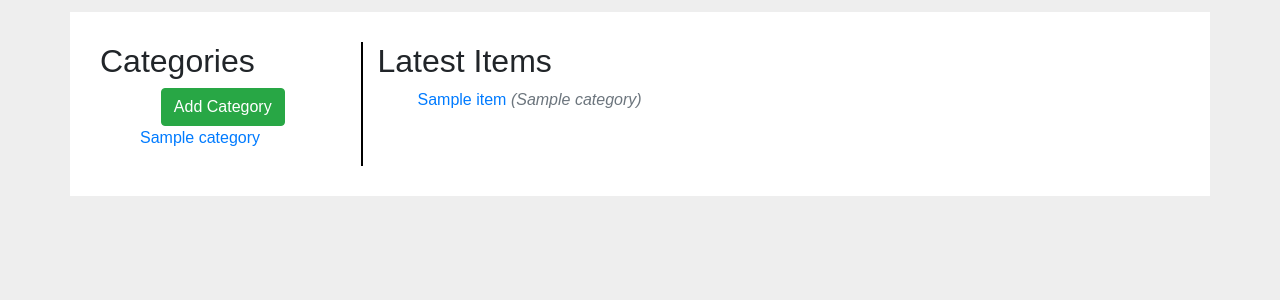
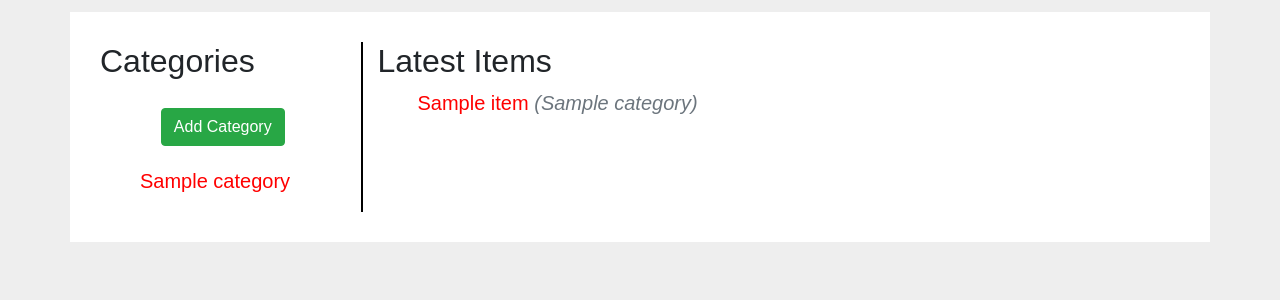
Before and after one commit to rccmodena/FSND_item_catalog, a Flask app: template vagrant/catalog/templates/auth_categories.html in a window 1280 px wide. Shown: the part 88-388 px from the top of the page. Run offline with Flask 2, Linux system fonts and the light colour scheme; the template is opened without the code that fills it: most values are stand-ins (such as "Sample title", 1, 10 or a date in 2020); parts of the project's set-up code (start-up, migrations or seed data) failed here and were passed over; some libraries are stand-ins or nearby versions.

Commit message:
refactor: Update 4 templates

```diff
--- a/vagrant/catalog/templates/auth_categories.html
+++ b/vagrant/catalog/templates/auth_categories.html
@@ -15,15 +15,15 @@
   </div>
   <div class="row">
     <nav class="col-md-3">
-      <h2>Categories</h2>
-      <div class="text-center">
+      <h2 class="padding_bottom">Categories</h2>
+      <div class="text-center padding_bottom">
         <a class="btn btn-success" role="button" id="login"
-        href="{{url_for('showLogin')}}">Add Category</a>
+        href="{{url_for('newCategory')}}">Add Category</a>
       </div>
       <ul>
         {% for category in categories %}
           <li>
-      		<a href = "{{url_for('showItems', category_name = category.name)}}">{{category.name}}</a>
+      		<a class="lead text_red" href = "{{url_for('showItems', category_name = category.name)}}">{{category.name}}</a>
           </li>
       	{% endfor %}
       </ul>
@@ -32,9 +32,10 @@
       <h2>Latest Items</h2>
       <ul>
         {% for item in latest_items %}
-          <li>
-      		<a href = "{{url_for('showItem', category_name = category.name, item_name = item.name)}}">{{item.name}} <span class="text-muted"> <em>({{category.name}}) </em></span></a>
-          </li>
+        <li>
+          <a class="lead text_red" href = "{{url_for('showItem', category_name = item.Category, item_title = item.Title)}}">
+          {{item.Title}} <span class="text-muted"> <em>({{item.Category}}) </em></span></a>
+        </li>
       	{% endfor %}
       </ul>
     </main>
--- a/vagrant/catalog/templates/categories.html
+++ b/vagrant/catalog/templates/categories.html
@@ -19,7 +19,7 @@
       <ul>
         {% for category in categories %}
           <li>
-      		<a href = "{{url_for('showItems', category_name = category.name)}}">{{category.name}}</a>
+      		<a class="lead text_red" href = "{{url_for('showItems', category_name = category.name)}}">{{category.name}}</a>
           </li>
       	{% endfor %}
       </ul>
@@ -29,7 +29,8 @@
       <ul>
         {% for item in latest_items %}
           <li>
-      		<a href = "{{url_for('showItem', category_name = category.name, item_name = item.name)}}">{{item.name}} <span class="text-muted"> <em>({{category.name}}) </em></span></a>
+            <a class="lead text_red" href = "{{url_for('showItem', category_name = item.Category, item_title = item.Title)}}">
+            {{item.Title}} <span class="text-muted"> <em>({{item.Category}}) </em></span></a>
           </li>
       	{% endfor %}
       </ul>
--- a/vagrant/catalog/templates/header.html
+++ b/vagrant/catalog/templates/header.html
@@ -2,7 +2,7 @@
   <nav class="navbar navbar-expand-md navbar-dark fixed-top bg-dark">
     <div class="container">
       <div class="mr-auto p-2">
-        <h1 class="text-light">Catalog App</h1>
+        <a href="{{url_for('showCategories')}}"><h1 class="text-light">Catalog App</h1></a>
       </div>
       {%if 'username' not in session %}
         <div class="p-2">
--- a/vagrant/catalog/templates/login.html
+++ b/vagrant/catalog/templates/login.html
@@ -53,7 +53,7 @@
 
       <div id="signin_card" class="card text-center bg-light">
         <div class="card-body">
-          <h2 id="signin_title"class="card-title">Sign in to your account</h2>
+          <h2 id="signin_title" class="card-title">Sign in to your account</h2>
           <button class="btn shadow p-3 mb-5 bg-white rounded" id="signinButton">
             <img id="google_logo" src="{{ url_for('static', filename='google_logo.svg') }}" alt="Google Logo">
             Sign in with Google</button>
@@ -66,7 +66,6 @@
       $('#signinButton').click(function() {
         // signInCallback defined in step 6.
         auth2.grantOfflineAccess().then(signInCallback);
-        $('#signin_title').text("Redirecting...")
       });
     </script>
 
@@ -76,6 +75,7 @@
       if (authResult['code']) {
 
         // Hide the sign-in button now that the user is authorized, for example:
+        $('#signin_title').text("Redirecting...")
         $('#signinButton').attr('style', 'display: none');
 
         // Send the code to the server
```
